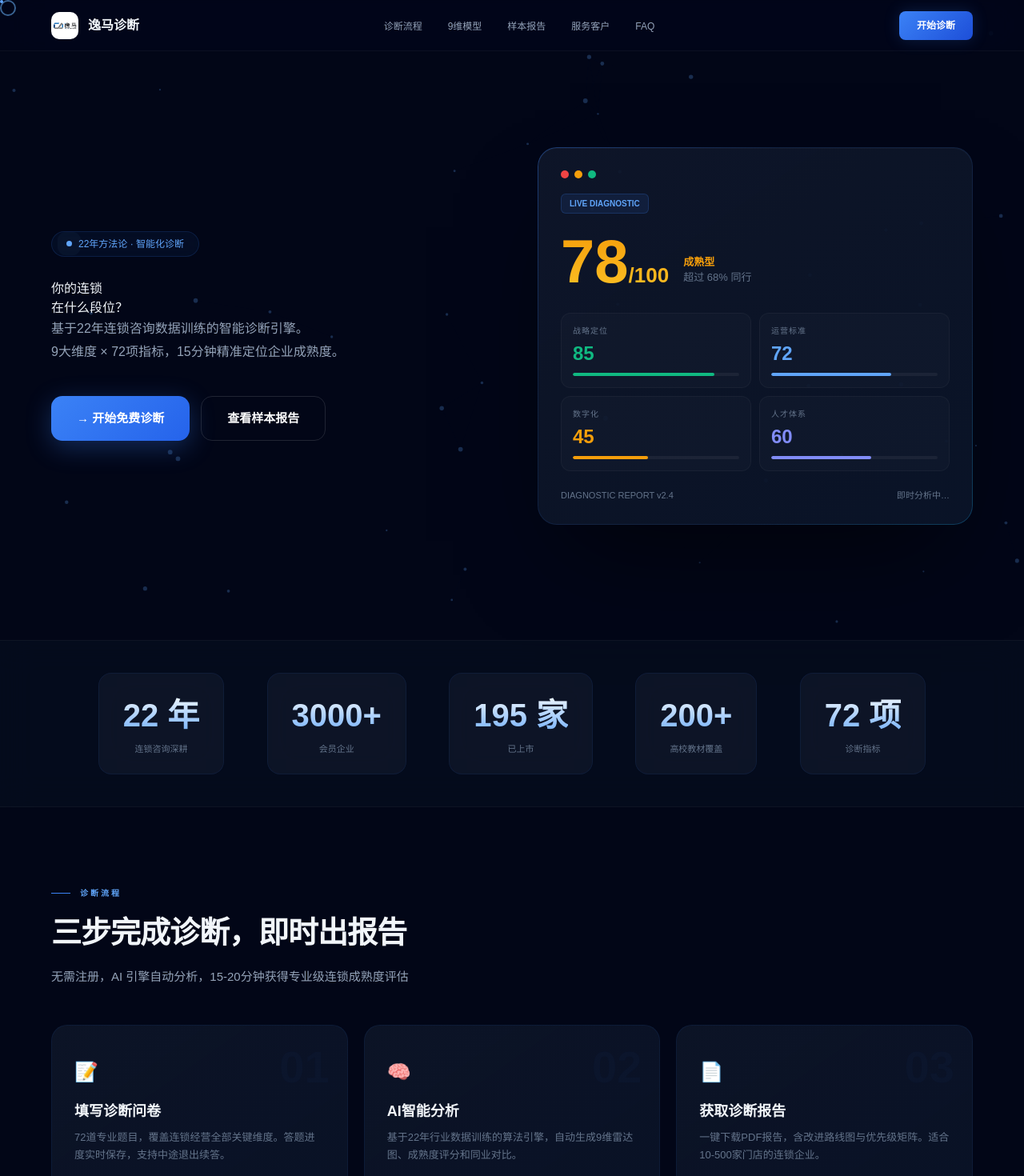
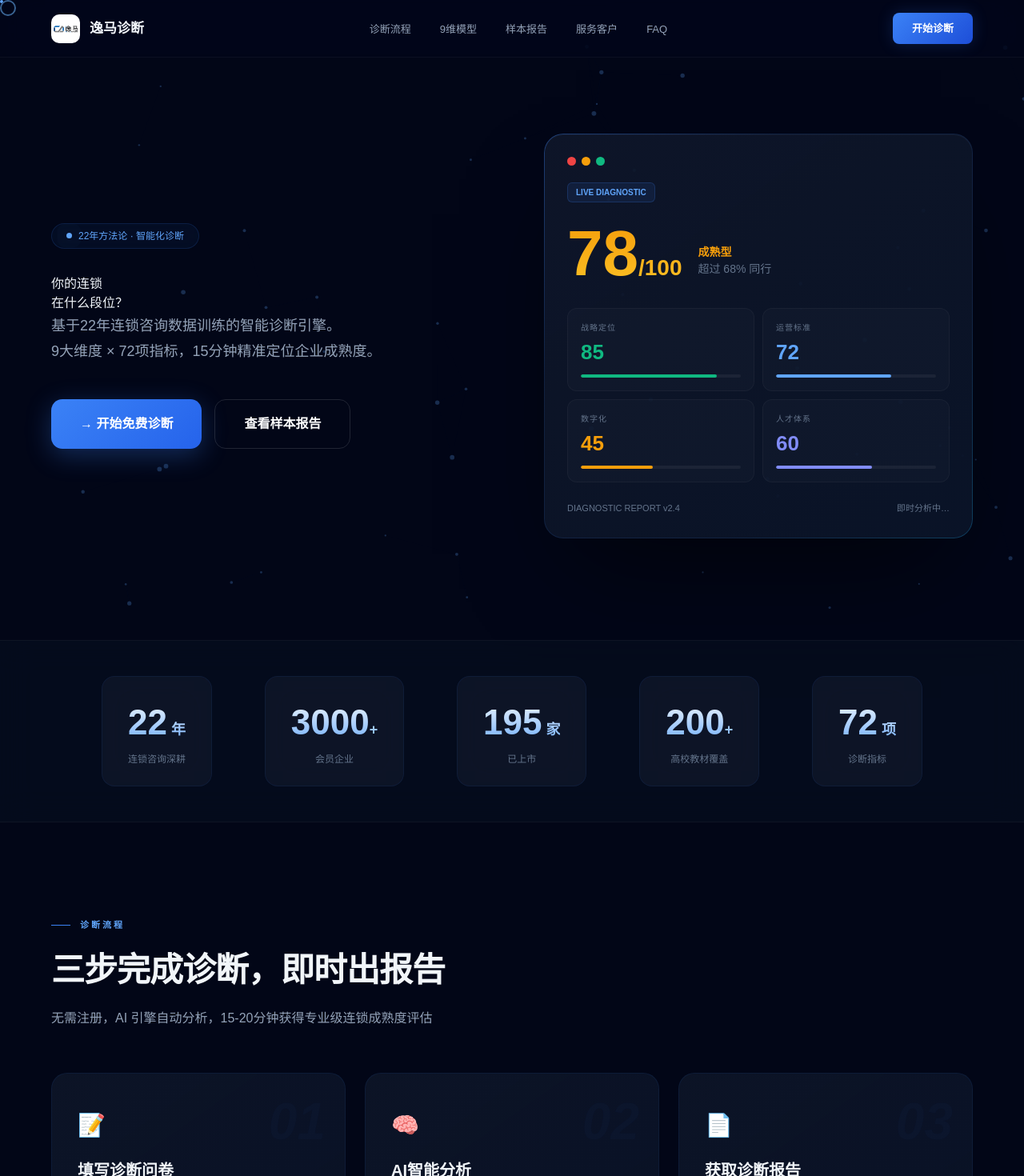
Before and after one commit to abo1296/yima-diagnosis, a Next.js app: page / in a window 1280 px wide. Shown: the top 1470 px of the page at 80% size. Built offline with nearby package versions, Linux system fonts and the light colour scheme.

Commit message:
fix: 全面匹配Pro参考稿-字号/间距/光标/滤镜/网络参数

```diff
--- a/app/globals.css
+++ b/app/globals.css
@@ -35,11 +35,13 @@
 body {
   background: var(--bg); color: var(--text-primary);
   font-family: Arial, Helvetica, sans-serif; overflow-x: hidden;
+  cursor: none;
 }
+@media (max-width:768px){body{cursor:auto}}
 
 /* ===== CUSTOM CURSOR ===== */
 .cursor-dot { position:fixed; width:4px; height:4px; background:#60A5FA; border-radius:50%; pointer-events:none; z-index:9999; }
-.cursor-ring { position:fixed; width:20px; height:20px; border:2px solid rgba(96,165,250,0.6); border-radius:50%; pointer-events:none; z-index:9998; transition:width .3s,height .3s,margin .3s; mix-blend-mode:difference; }
+.cursor-ring { position:fixed; width:20px; height:20px; border:2px solid rgba(96,165,250,0.6); border-radius:50%; pointer-events:none; z-index:9999; transition:width .3s,height .3s,margin .3s; mix-blend-mode:difference; }
 .cursor-ring.hover { width:48px; height:48px; margin:-24px 0 0 -24px; background:rgba(59,130,246,0.1); }
 @media (max-width:768px){.cursor-dot,.cursor-ring{display:none}}
 
@@ -48,18 +50,18 @@ body {
 
 /* ===== NAV ===== */
 .landing-nav {
-  position:fixed; top:0; width:100%; z-index:100; padding:0 5%; height:64px;
+  position:fixed; top:0; width:100%; z-index:100; padding:0 5%; height:72px;
   display:flex; align-items:center; justify-content:space-between;
   background:rgba(2,6,23,0.7); backdrop-filter:blur(30px) saturate(180%);
   border-bottom:1px solid rgba(255,255,255,0.04);
 }
-.nav-brand { display:flex; align-items:center; gap:12px; font-size:16px; font-weight:800; }
-.nav-brand .logo-img { width:34px; height:34px; border-radius:10px; object-fit:cover; }
-.nav-links { display:flex; gap:32px; list-style:none; }
-.nav-links a { color:var(--text-secondary); text-decoration:none; font-size:12px; font-weight:500; transition:color .2s; }
+.nav-brand { display:flex; align-items:center; gap:12px; font-size:17px; font-weight:800; }
+.nav-brand .logo-img { width:36px; height:36px; border-radius:10px; object-fit:cover; }
+.nav-links { display:flex; gap:36px; list-style:none; }
+.nav-links a { color:var(--text-secondary); text-decoration:none; font-size:13px; font-weight:500; transition:color .2s; }
 .nav-links a:hover { color:#fff; }
 .nav-cta {
-  padding:9px 22px; border-radius:8px; font-size:12px; font-weight:600; color:#fff; border:none; cursor:pointer;
+  padding:10px 24px; border-radius:8px; font-size:13px; font-weight:600; color:#fff; border:none; cursor:none;
   background:linear-gradient(135deg,#3B82F6,#1D4ED8); box-shadow:0 0 20px rgba(59,130,246,0.2); transition:all .3s;
 }
 .nav-cta:hover { box-shadow:0 0 36px rgba(59,130,246,0.5); transform:translateY(-2px); }
@@ -69,17 +71,17 @@ body {
   position:relative; z-index:1; min-height:100vh; display:flex; align-items:center;
   justify-content:center; padding:120px 5% 80px;
 }
-.hero-grid { max-width:1300px; width:100%; display:grid; grid-template-columns:1fr 1fr; gap:64px; align-items:center; }
+.hero-grid { max-width:1300px; width:100%; display:grid; grid-template-columns:1fr 1fr; gap:80px; align-items:center; }
 .hero-tag {
   display:inline-flex; align-items:center; gap:8px; padding:6px 18px;
   border-radius:100px; background:rgba(59,130,246,0.06); border:1px solid rgba(59,130,246,0.15);
-  font-size:12px; color:var(--brand-light); margin-bottom:28px; backdrop-filter:blur(10px);
+  font-size:12px; color:var(--brand-light); margin-bottom:32px; backdrop-filter:blur(10px);
 }
 .hero-tag .pulse-dot { width:7px; height:7px; border-radius:50%; background:#60A5FA; animation:pulse-dot 2s infinite; }
 @keyframes pulse-dot { 0%,100%{box-shadow:0 0 0 0 rgba(96,165,250,0.6)} 50%{box-shadow:0 0 0 12px rgba(96,165,250,0)} }
 .hero-left h1 {
-  font-size:clamp(40px,6vw,72px); font-weight:900; line-height:1.04;
-  letter-spacing:-2px; margin-bottom:24px;
+  font-size:clamp(44px,6.5vw,78px); font-weight:900; line-height:1.04;
+  letter-spacing:-2px; margin-bottom:28px;
 }
 .hero-left h1 .grad {
   background:linear-gradient(135deg,#60A5FA 0%,#06B6D4 40%,#818CF8 100%);
@@ -87,14 +89,14 @@ body {
   background-size:200% auto; animation:gradShift 4s ease infinite;
 }
 @keyframes gradShift { 0%,100%{background-position:0% center} 50%{background-position:100% center} }
-.hero-sub { font-size:16px; color:var(--text-secondary); max-width:480px; margin-bottom:40px; line-height:1.8; }
+.hero-sub { font-size:18px; color:var(--text-secondary); max-width:480px; margin-bottom:44px; line-height:1.8; }
+.hero-actions { display:flex; gap:16px; flex-wrap:wrap; }
 .hero-stats { display:flex; gap:28px; margin-top:36px; padding-top:28px; border-top:1px solid var(--border); }
 .hero-stat-val { font-size:18px; font-weight:800; color:#fff; }
 .hero-stat-val span { font-size:12px; color:var(--brand-light); }
 .hero-stat-lbl { font-size:10px; color:var(--text-muted); margin-top:2px; }
-.hero-actions { display:flex; gap:14px; flex-wrap:wrap; }
 .btn-main {
-  padding:16px 32px; border-radius:14px; font-size:15px; font-weight:700; color:#fff; border:none; cursor:pointer;
+  padding:18px 36px; border-radius:14px; font-size:16px; font-weight:700; color:#fff; border:none; cursor:none;
   background:linear-gradient(135deg,#3B82F6,#2563EB); text-decoration:none;
   display:inline-flex; align-items:center; gap:10px;
   box-shadow:0 8px 32px rgba(59,130,246,0.3); transition:all .3s;
@@ -108,8 +110,8 @@ body {
 .btn-main:hover::after { transform:translateX(100%) }
 .btn-main:hover { box-shadow:0 12px 48px rgba(59,130,246,0.5); transform:translateY(-3px); }
 .btn-ghost {
-  padding:16px 32px; border-radius:14px; font-size:15px; font-weight:600; color:#fff;
-  background:transparent; border:1px solid rgba(255,255,255,0.12); cursor:pointer;
+  padding:18px 36px; border-radius:14px; font-size:16px; font-weight:600; color:#fff;
+  background:transparent; border:1px solid rgba(255,255,255,0.12); cursor:none;
   text-decoration:none; display:inline-flex; align-items:center; gap:10px; transition:all .3s;
 }
 .btn-ghost:hover { background:rgba(255,255,255,0.03); border-color:rgba(255,255,255,0.25); }
@@ -129,58 +131,59 @@ body {
   mask:linear-gradient(#fff 0 0) content-box,linear-gradient(#fff 0 0);
   -webkit-mask-composite:xor; mask-composite:exclude;
 }
-.card-dots { display:flex; gap:7px; margin-bottom:18px; }
-.card-dot { width:10px; height:10px; border-radius:50%; }
+.card-dots { display:flex; gap:7px; margin-bottom:20px; }
+.card-dot { width:11px; height:11px; border-radius:50%; }
 .card-dot.r { background:#EF4444; } .card-dot.y { background:#F59E0B; } .card-dot.g { background:#10B981; }
-.card-badge { display:inline-block; padding:4px 10px; border-radius:6px; font-size:10px; font-weight:600; color:var(--brand-light); background:rgba(59,130,246,0.1); border:1px solid rgba(59,130,246,0.2); margin-bottom:22px; }
-.card-score-row { display:flex; align-items:flex-end; gap:18px; margin-bottom:26px; }
-.card-big-num { font-size:76px; font-weight:900; line-height:1; background:linear-gradient(180deg,#F59E0B,#FBBF24); -webkit-background-clip:text; -webkit-text-fill-color:transparent; background-clip:text; }
-.card-big-num .unit { font-size:26px; }
-.card-level { font-size:13px; color:var(--text-muted); padding-bottom:8px; }
+.card-badge { display:inline-block; padding:4px 10px; border-radius:6px; font-size:10px; font-weight:600; color:var(--brand-light); background:rgba(59,130,246,0.1); border:1px solid rgba(59,130,246,0.2); margin-bottom:24px; }
+.card-score-row { display:flex; align-items:flex-end; gap:20px; margin-bottom:28px; }
+.card-big-num { font-size:80px; font-weight:900; line-height:1; background:linear-gradient(180deg,#F59E0B,#FBBF24); -webkit-background-clip:text; -webkit-text-fill-color:transparent; background-clip:text; }
+.card-big-num .unit { font-size:28px; }
+.card-level { font-size:14px; color:var(--text-muted); padding-bottom:10px; }
 .card-level b { color:#F59E0B; }
-.card-grid { display:grid; grid-template-columns:1fr 1fr; gap:10px; margin-bottom:22px; }
-.card-mini { padding:14px; border-radius:12px; background:rgba(255,255,255,0.02); border:1px solid rgba(255,255,255,0.04); transition:all .3s; }
+.card-grid { display:grid; grid-template-columns:1fr 1fr; gap:10px; margin-bottom:24px; }
+.card-mini { padding:16px; border-radius:12px; background:rgba(255,255,255,0.02); border:1px solid rgba(255,255,255,0.04); cursor:none; transition:all .3s; }
 .card-mini:hover { background:rgba(59,130,246,0.04); border-color:rgba(59,130,246,0.15); }
 .card-mini .label { font-size:10px; color:var(--text-muted); text-transform:uppercase; letter-spacing:1px; }
-.card-mini .val { font-size:24px; font-weight:800; margin:3px 0; }
-.card-mini .bar { height:4px; border-radius:2px; background:rgba(255,255,255,0.05); overflow:hidden; margin-top:6px; }
+.card-mini .val { font-size:26px; font-weight:800; margin:4px 0; }
+.card-mini .bar { height:4px; border-radius:2px; background:rgba(255,255,255,0.05); overflow:hidden; margin-top:8px; }
 .card-mini .fill { height:100%; border-radius:2px; transition:width 1.5s ease; }
 .card-footer-row { display:flex; justify-content:space-between; font-size:11px; color:var(--text-muted); }
 
 /* ===== TRUST BAR ===== */
 .trust-section {
   position:relative; z-index:1; border-top:1px solid rgba(255,255,255,0.04);
-  border-bottom:1px solid rgba(255,255,255,0.04); padding:40px 0;
+  border-bottom:1px solid rgba(255,255,255,0.04); padding:44px 0;
   background:rgba(8,16,32,0.6); backdrop-filter:blur(20px);
 }
-.trust-row { display:flex; justify-content:space-around; max-width:1200px; margin:0 auto; padding:0 5%; flex-wrap:wrap; gap:16px; }
+.trust-row { display:flex; justify-content:space-around; max-width:1200px; margin:0 auto; padding:0 5%; flex-wrap:wrap; gap:20px; }
 .trust-card {
-  text-align:center; padding:22px 30px; border-radius:16px;
+  text-align:center; padding:24px 32px; border-radius:16px;
   background:var(--bg-card); border:1px solid var(--border);
-  backdrop-filter:blur(20px); transition:all .4s;
+  backdrop-filter:blur(20px); cursor:none; transition:all .4s;
 }
 .trust-card:hover { border-color:rgba(59,130,246,0.3); transform:translateY(-6px); box-shadow:0 20px 40px -20px rgba(59,130,246,0.15); }
-.trust-num { font-size:40px; font-weight:900; background:linear-gradient(180deg,#fff,#60A5FA); -webkit-background-clip:text; -webkit-text-fill-color:transparent; background-clip:text; }
-.trust-label { font-size:11px; color:var(--text-muted); margin-top:4px; }
+.trust-num { font-size:44px; font-weight:900; background:linear-gradient(180deg,#fff,#60A5FA); -webkit-background-clip:text; -webkit-text-fill-color:transparent; background-clip:text; }
+.trust-num .unit { font-size:18px; }
+.trust-label { font-size:12px; color:var(--text-muted); margin-top:4px; }
 
 /* ===== SECTIONS ===== */
-.landing-section { position:relative; z-index:1; padding:100px 5%; }
+.landing-section { position:relative; z-index:1; padding:120px 5%; }
 .landing-section.alt { background:var(--bg-elevated); }
 .landing-section-inner { max-width:1200px; margin:0 auto; }
 .section-label {
-  font-size:10px; font-weight:700; text-transform:uppercase; letter-spacing:3px;
-  color:var(--brand-light); margin-bottom:14px; display:flex; align-items:center; gap:12px;
+  font-size:11px; font-weight:700; text-transform:uppercase; letter-spacing:3px;
+  color:var(--brand-light); margin-bottom:16px; display:flex; align-items:center; gap:12px;
 }
 .section-label::before { content:''; width:24px; height:1px; background:var(--brand); }
-.section-title { font-size:clamp(24px,3.5vw,38px); font-weight:900; letter-spacing:-1px; margin-bottom:14px; }
-.section-sub { font-size:15px; color:var(--text-secondary); max-width:520px; line-height:1.6; }
+.section-title { font-size:clamp(28px,4vw,42px); font-weight:900; letter-spacing:-1px; margin-bottom:16px; }
+.section-sub { font-size:16px; color:var(--text-secondary); max-width:520px; line-height:1.6; }
 
 /* ===== STEPS - Magnetic ===== */
-.steps-grid { display:grid; grid-template-columns:repeat(3,1fr); gap:20px; margin-top:48px; }
+.steps-grid { display:grid; grid-template-columns:repeat(3,1fr); gap:24px; margin-top:56px; }
 .magnetic-card {
-  position:relative; padding:40px 28px; border-radius:20px;
+  position:relative; padding:44px 32px; border-radius:20px;
   background:linear-gradient(145deg,rgba(15,23,42,0.8),rgba(10,20,40,0.9));
-  border:1px solid var(--border); overflow:hidden;
+  border:1px solid var(--border); overflow:hidden; cursor:none;
   transition:all .3s,transform .15s ease-out;
 }
 .magnetic-card::before {
@@ -189,99 +192,100 @@ body {
 }
 .magnetic-card:hover::before { opacity:1 }
 .magnetic-card:hover { box-shadow:0 30px 60px -30px rgba(0,0,0,0.5); }
-.magnetic-card .step-num { font-size:56px; font-weight:900; color:rgba(59,130,246,0.03); position:absolute; top:10px; right:22px; }
-.magnetic-card .step-icon { font-size:24px; margin-bottom:18px; }
-.magnetic-card h3 { font-size:18px; font-weight:800; margin-bottom:8px; }
-.magnetic-card p { font-size:13px; color:var(--text-muted); line-height:1.7; }
+.magnetic-card .step-num { font-size:64px; font-weight:900; color:rgba(59,130,246,0.03); position:absolute; top:12px; right:24px; font-style:italic; }
+.magnetic-card .step-icon { font-size:28px; margin-bottom:20px; }
+.magnetic-card h3 { font-size:20px; font-weight:800; margin-bottom:10px; }
+.magnetic-card p { font-size:14px; color:var(--text-muted); line-height:1.7; }
 
 /* ===== MODEL ===== */
-.model-grid { display:grid; grid-template-columns:1fr 1fr; gap:48px; align-items:center; margin-top:48px; }
-.model-tags { display:flex; flex-wrap:wrap; gap:9px; }
+.model-grid { display:grid; grid-template-columns:1fr 1fr; gap:64px; align-items:center; margin-top:56px; }
+.model-tags { display:flex; flex-wrap:wrap; gap:10px; }
 .model-tag {
-  padding:11px 18px; border-radius:10px; font-size:12px; font-weight:600;
+  padding:12px 20px; border-radius:10px; font-size:13px; font-weight:600;
   background:rgba(15,23,42,0.8); border:1px solid var(--border);
-  color:var(--text-secondary); transition:all .3s; backdrop-filter:blur(10px);
+  color:var(--text-secondary); cursor:none; transition:all .3s; backdrop-filter:blur(10px);
 }
 .model-tag:hover,.model-tag.active { border-color:#3B82F6; color:#fff; background:rgba(59,130,246,0.06); box-shadow:0 0 20px rgba(59,130,246,0.1); }
 
 /* ===== REPORT ===== */
-.report-grid { display:grid; grid-template-columns:1fr 1fr; gap:28px; margin-top:48px; }
+.report-grid { display:grid; grid-template-columns:1fr 1fr; gap:32px; margin-top:56px; }
 .report-card {
   border-radius:20px; background:linear-gradient(145deg,rgba(15,23,42,0.9),rgba(10,20,40,0.95));
-  border:1px solid var(--border); overflow:hidden; transition:all .3s;
+  border:1px solid var(--border); overflow:hidden; cursor:none; transition:all .3s;
 }
 .report-card:hover { border-color:rgba(59,130,246,0.2); }
-.report-card-top { padding:14px 22px; border-bottom:1px solid var(--border); display:flex; justify-content:space-between; align-items:center; }
-.report-card-body { padding:24px; }
-.report-score { font-size:64px; font-weight:900; line-height:1; color:#F59E0B; }
-.report-bar-list { display:flex; flex-direction:column; gap:14px; margin-top:20px; }
-.report-bar-row { display:flex; align-items:center; gap:12px; }
-.report-bar-name { width:56px; font-size:11px; color:var(--text-muted); text-align:right; flex-shrink:0; }
-.report-bar-track { flex:1; height:7px; border-radius:4px; background:rgba(255,255,255,0.04); overflow:hidden; }
+.report-card-top { padding:16px 24px; border-bottom:1px solid var(--border); display:flex; justify-content:space-between; align-items:center; }
+.report-card-body { padding:28px; }
+.report-score { font-size:72px; font-weight:900; line-height:1; color:#F59E0B; }
+.report-bar-list { display:flex; flex-direction:column; gap:16px; margin-top:24px; }
+.report-bar-row { display:flex; align-items:center; gap:14px; }
+.report-bar-name { width:60px; font-size:12px; color:var(--text-muted); text-align:right; flex-shrink:0; }
+.report-bar-track { flex:1; height:8px; border-radius:4px; background:rgba(255,255,255,0.04); overflow:hidden; }
 .report-bar-fill { height:100%; border-radius:4px; background:linear-gradient(90deg,#3B82F6,#06B6D4); transition:width 1.5s ease; width:0; }
-.report-features { padding:24px; display:flex; flex-direction:column; justify-content:center; }
-.report-features h4 { font-size:12px; text-transform:uppercase; letter-spacing:2px; color:var(--text-muted); margin-bottom:20px; }
+.report-bar-val { font-size:13px; font-weight:700; width:30px; color:var(--text-secondary); }
+.report-features { padding:28px; display:flex; flex-direction:column; justify-content:center; }
+.report-features h4 { font-size:13px; text-transform:uppercase; letter-spacing:2px; color:var(--text-muted); margin-bottom:24px; }
 .report-feat {
-  padding:12px 16px; border-radius:10px; background:rgba(255,255,255,0.015);
-  border:1px solid var(--border); display:flex; gap:14px; font-size:13px;
-  color:var(--text-secondary); margin-bottom:8px; transition:all .3s;
+  padding:14px 18px; border-radius:10px; background:rgba(255,255,255,0.015);
+  border:1px solid var(--border); display:flex; gap:14px; font-size:14px;
+  color:var(--text-secondary); margin-bottom:10px; cursor:none; transition:all .3s;
 }
 .report-feat:hover { border-color:rgba(59,130,246,0.2); background:rgba(59,130,246,0.03); }
 .report-feat .feat-icon { color:#06B6D4; font-weight:700; flex-shrink:0; }
 
 /* ===== CLIENTS ===== */
-.client-row { display:flex; flex-wrap:wrap; justify-content:center; gap:20px 36px; margin-top:48px; }
+.client-row { display:flex; flex-wrap:wrap; justify-content:center; gap:24px 40px; margin-top:56px; }
 .client-tile {
-  padding:20px 36px; border-radius:16px; font-size:16px; font-weight:800; color:var(--text-secondary);
+  padding:24px 40px; border-radius:16px; font-size:17px; font-weight:800; color:var(--text-secondary);
   background:var(--bg-card); border:1px solid var(--border);
-  backdrop-filter:blur(20px); transition:all .4s;
+  backdrop-filter:blur(20px); cursor:none; transition:all .4s;
 }
 .client-tile:hover { color:#fff; border-color:rgba(59,130,246,0.3); transform:translateY(-6px); box-shadow:0 20px 40px -20px rgba(0,0,0,0.5); }
-.client-stats { display:flex; justify-content:center; gap:60px; margin-top:44px; flex-wrap:wrap; }
-.client-stat-num { font-size:32px; font-weight:900; color:var(--brand-light); }
-.client-stat-lbl { font-size:12px; color:var(--text-muted); margin-top:4px; }
+.client-stats { display:flex; justify-content:center; gap:72px; margin-top:48px; flex-wrap:wrap; }
+.client-stat-num { font-size:36px; font-weight:900; color:var(--brand-light); }
+.client-stat-lbl { font-size:13px; color:var(--text-muted); margin-top:4px; }
 
 /* ===== FAQ ===== */
-.faq-grid { display:grid; grid-template-columns:1fr 1fr; gap:12px; margin-top:48px; }
+.faq-grid { display:grid; grid-template-columns:1fr 1fr; gap:14px; margin-top:56px; }
 .faq-item {
-  padding:20px 26px; border-radius:14px; background:var(--bg-card); border:1px solid var(--border);
-  backdrop-filter:blur(20px); transition:all .4s;
+  padding:22px 28px; border-radius:14px; background:var(--bg-card); border:1px solid var(--border);
+  backdrop-filter:blur(20px); cursor:none; transition:all .4s;
 }
 .faq-item:hover { border-color:rgba(59,130,246,0.2); }
 .faq-item.open { border-color:rgba(59,130,246,0.3); background:rgba(59,130,246,0.03); box-shadow:0 0 30px rgba(59,130,246,0.05); }
-.faq-q { font-weight:700; font-size:14px; display:flex; justify-content:space-between; align-items:center; user-select:none; }
-.faq-toggle { width:22px; height:22px; border-radius:50%; border:1px solid var(--border); display:flex; align-items:center; justify-content:center; font-size:13px; color:var(--text-muted); transition:all .3s; flex-shrink:0; }
+.faq-q { font-weight:700; font-size:15px; display:flex; justify-content:space-between; align-items:center; user-select:none; }
+.faq-toggle { width:24px; height:24px; border-radius:50%; border:1px solid var(--border); display:flex; align-items:center; justify-content:center; font-size:14px; color:var(--text-muted); transition:all .3s; flex-shrink:0; }
 .faq-item.open .faq-toggle { border-color:#3B82F6; background:rgba(59,130,246,0.1); color:#60A5FA; }
-.faq-a { font-size:13px; color:var(--text-muted); margin-top:12px; display:none; line-height:1.7; }
+.faq-a { font-size:14px; color:var(--text-muted); margin-top:14px; display:none; line-height:1.7; }
 .faq-item.open .faq-a { display:block; }
 
 /* ===== CTA BANNER ===== */
 .cta-banner-section {
-  position:relative; z-index:1; text-align:center; padding:90px 5%;
+  position:relative; z-index:1; text-align:center; padding:100px 5%;
   background:linear-gradient(180deg,rgba(59,130,246,0.03),rgba(6,182,212,0.02));
   border-top:1px solid rgba(255,255,255,0.04); border-bottom:1px solid rgba(255,255,255,0.04);
 }
-.cta-banner-section h2 { font-size:clamp(22px,3vw,32px); font-weight:900; margin-bottom:12px; letter-spacing:-.5px; }
-.cta-banner-section .cta-sub { color:var(--text-secondary); margin-bottom:28px; font-size:15px; }
+.cta-banner-section h2 { font-size:clamp(24px,3.5vw,36px); font-weight:900; margin-bottom:14px; letter-spacing:-.5px; }
+.cta-banner-section .cta-sub { color:var(--text-secondary); margin-bottom:32px; font-size:16px; }
 
 /* ===== FOOTER ===== */
 .landing-footer {
-  position:relative; z-index:1; padding:48px 5% 32px; max-width:1200px; margin:0 auto;
-  display:grid; grid-template-columns:2fr 1fr 1fr; gap:40px;
+  position:relative; z-index:1; padding:60px 5% 40px; max-width:1200px; margin:0 auto;
+  display:grid; grid-template-columns:2fr 1fr 1fr; gap:48px;
 }
-.landing-footer h5 { font-size:10px; text-transform:uppercase; letter-spacing:2px; color:var(--text-muted); margin-bottom:16px; }
-.landing-footer a { display:block; font-size:12px; color:var(--text-secondary); text-decoration:none; margin-bottom:8px; transition:color .2s; }
+.landing-footer h5 { font-size:11px; text-transform:uppercase; letter-spacing:2px; color:var(--text-muted); margin-bottom:20px; }
+.landing-footer a { display:block; font-size:13px; color:var(--text-secondary); text-decoration:none; margin-bottom:10px; transition:color .2s; }
 .landing-footer a:hover { color:#fff; }
 .footer-brand p { font-size:12px; color:var(--text-muted); line-height:1.8; }
-.footer-brand .f-logo { width:32px; height:32px; border-radius:10px; object-fit:cover; margin-bottom:12px; }
+.footer-brand .f-logo { width:36px; height:36px; border-radius:10px; object-fit:cover; margin-bottom:14px; }
 .f-bar {
-  max-width:1200px; margin:28px auto 0; padding:20px 5% 0;
+  max-width:1200px; margin:32px auto 0; padding:24px 5% 0;
   border-top:1px solid rgba(255,255,255,0.04); display:flex; justify-content:space-between;
-  font-size:10px; color:var(--text-muted); flex-wrap:wrap; gap:8px; position:relative; z-index:1;
+  font-size:11px; color:var(--text-muted); flex-wrap:wrap; gap:8px; position:relative; z-index:1;
 }
 
 /* ===== SCROLL REVEAL ===== */
-.reveal { opacity:0; transform:translateY(36px); transition:opacity .8s cubic-bezier(.16,1,.3,1),transform .8s cubic-bezier(.16,1,.3,1); }
+.reveal { opacity:0; transform:translateY(40px); transition:opacity .8s cubic-bezier(.16,1,.3,1),transform .8s cubic-bezier(.16,1,.3,1); }
 .reveal.on { opacity:1; transform:translateY(0); }
 
 /* ===== QUESTIONNAIRE STYLES ===== */
@@ -321,14 +325,14 @@ body {
 
 @media (max-width:768px) {
   .nav-links { display:none; }
-  .hero-grid { grid-template-columns:1fr; gap:40px; }
+  .hero-grid { grid-template-columns:1fr; gap:48px; }
   .steps-grid,.model-grid,.report-grid,.faq-grid { grid-template-columns:1fr; }
-  .landing-footer { grid-template-columns:1fr; gap:28px; }
+  .landing-footer { grid-template-columns:1fr; gap:32px; }
   .f-bar { flex-direction:column; gap:6px; text-align:center; }
 }
 
 @media print {
-  body { background:white!important; color:black!important; }
+  body { background:white!important; color:black!important; cursor:auto; }
   .glass-card { background:white; border:1px solid #ddd; backdrop-filter:none; }
   button,.noprint,.landing-nav,#bgCanvas,.cursor-dot,.cursor-ring,.trust-section,.cta-banner-section,footer{display:none!important}
 }
```
Also changed, not shown: app/page.tsx (+9 -8 lines).
